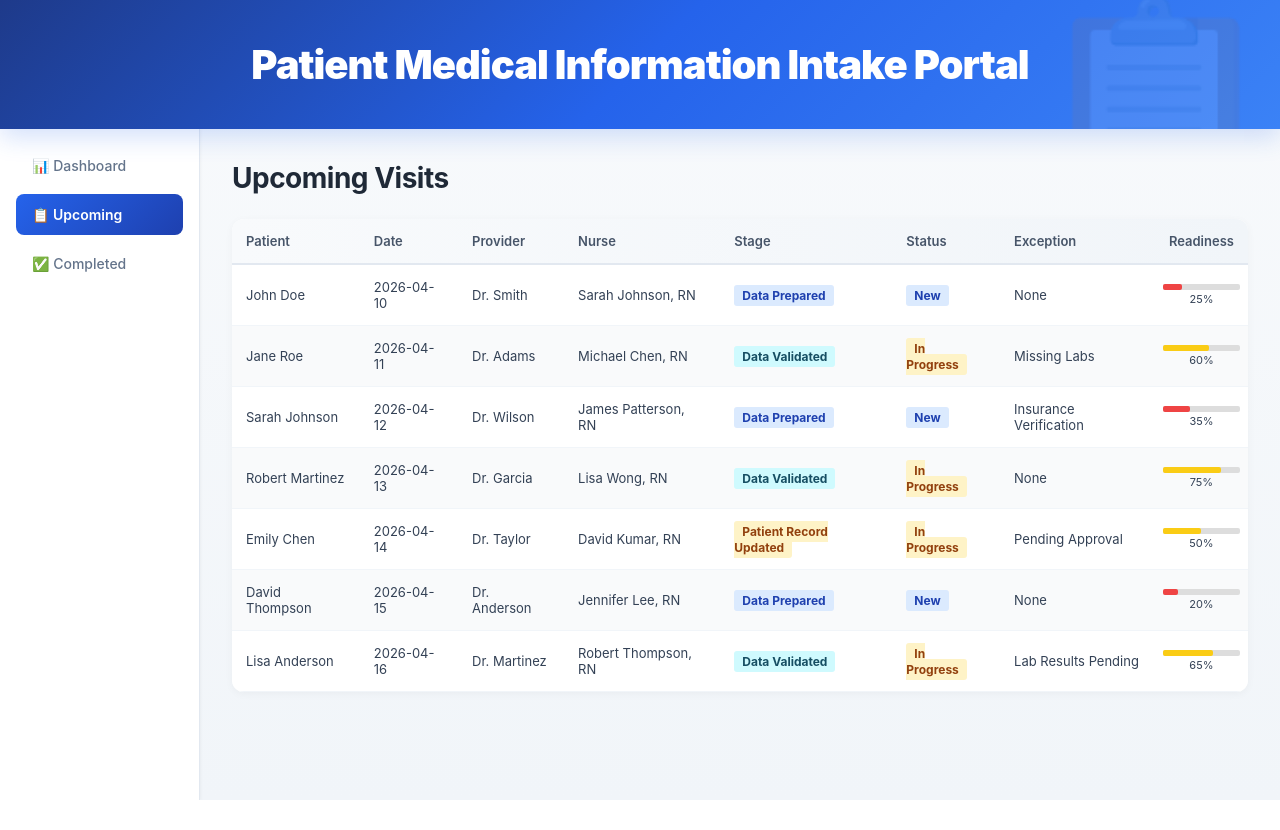
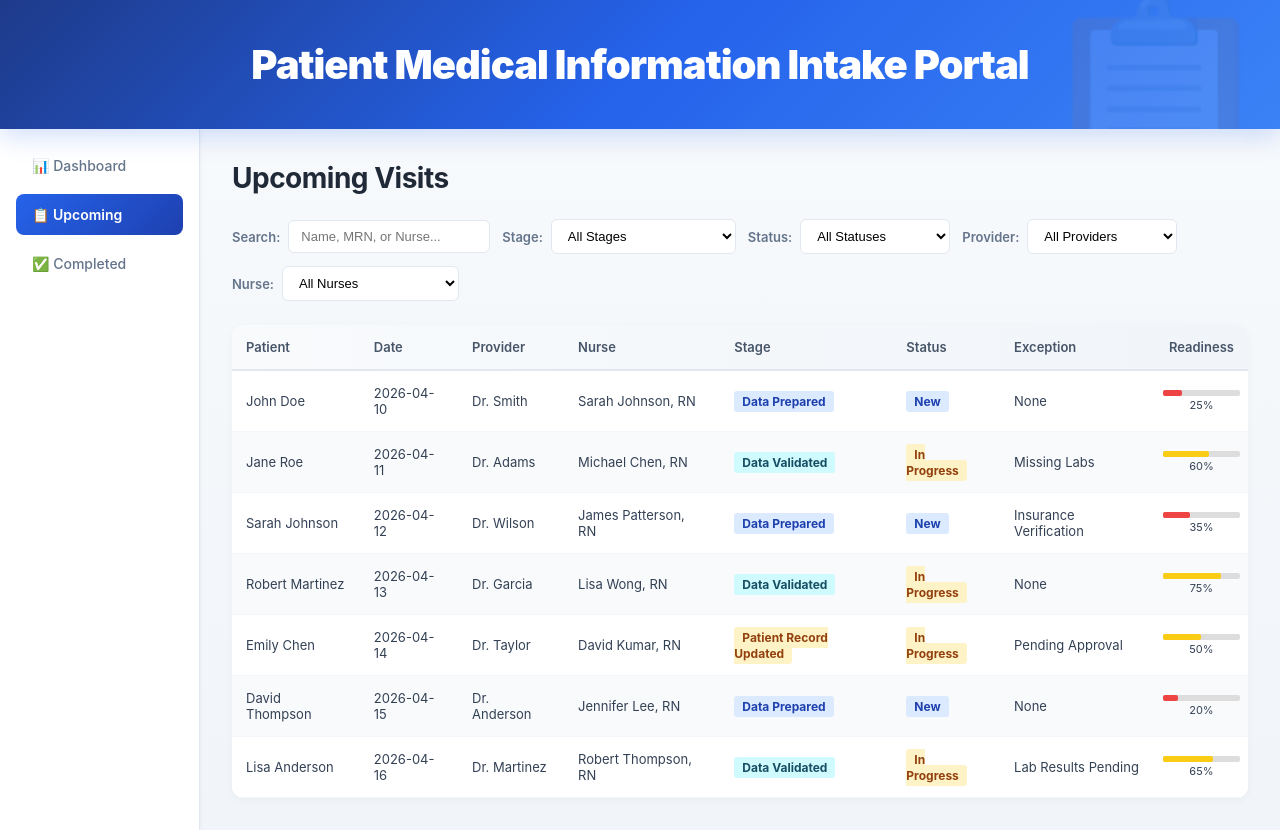
Before and after one commit to rowellbeltran/Intake-Demo-TS, a React (Create React App) app: page / in a window 1280 px wide. Both pictures are taken after a click on the element "📋 Upcoming". Before the commit the page ends 800 px from the top, so only its background shows below. Built offline with nearby package versions, Linux system fonts and the light colour scheme.

Commit message:
Added navigation and filtering

```diff
--- a/src/App.tsx
+++ b/src/App.tsx
@@ -497,6 +497,7 @@ export default function App(): JSX.Element {
   const [view, setView] = useState<"dashboard" | "upcoming" | "completed">("dashboard");
   const [selectedPatient, setSelectedPatient] = useState<Patient | null>(null);
   const [showROI, setShowROI] = useState<boolean>(false);
+  const [nurseFilter, setNurseFilter] = useState<string>("");
 
   const filtered = patients.filter(p =>
     view === "completed" ? p.status === "Completed" : view === "upcoming" ? p.status !== "Completed" : true
@@ -534,6 +535,7 @@ export default function App(): JSX.Element {
                 setView(tabView);
                 setSelectedPatient(null);
                 setShowROI(false);
+                setNurseFilter("");
               }}
               onMouseEnter={(e) => {
                 const el = e.currentTarget as HTMLDivElement;
@@ -561,9 +563,14 @@ export default function App(): JSX.Element {
         <div style={{ flex: 1, padding: 32, maxWidth: "1600px", margin: "0 auto", width: "100%" }}>
           {!selectedPatient ? (
             view === "dashboard" ? (
-              <DashboardPage patients={patients} />
+              <DashboardPage patients={patients} onNavigateToUpcoming={(nurseName) => {
+                setView("upcoming");
+                setSelectedPatient(null);
+                setShowROI(false);
+                setNurseFilter(nurseName || "");
+              }} />
             ) : (
-              <QueuePage patients={filtered} onSelect={setSelectedPatient} />
+              <QueuePage patients={filtered} onSelect={setSelectedPatient} initialNurseFilter={nurseFilter} />
             )
           ) : showROI ? (
             <CreateROIPage
@@ -594,11 +601,37 @@ export default function App(): JSX.Element {
 interface QueuePageProps {
   patients: Patient[];
   onSelect: (patient: Patient) => void;
+  initialNurseFilter?: string;
 }
 
-function QueuePage({ patients, onSelect }: QueuePageProps): JSX.Element {
+function QueuePage({ patients, onSelect, initialNurseFilter = "" }: QueuePageProps): JSX.Element {
+  const [searchTerm, setSearchTerm] = useState<string>("");
+  const [stageFilter, setStageFilter] = useState<string>("");
+  const [statusFilter, setStatusFilter] = useState<string>("");
+  const [providerFilter, setProviderFilter] = useState<string>("");
+  const [nurseFilterLocal, setNurseFilterLocal] = useState<string>(initialNurseFilter);
+
   const isCompleted = patients.length > 0 && patients[0].status === "Completed";
   const header = isCompleted ? "Completed Visits" : "Upcoming Visits";
+
+  // Get unique values for filters
+  const uniqueStages = Array.from(new Set(patients.map(p => p.stage)));
+  const uniqueStatuses = Array.from(new Set(patients.map(p => p.status)));
+  const uniqueProviders = Array.from(new Set(patients.map(p => p.provider)));
+  const uniqueNurses = Array.from(new Set(patients.map(p => p.nurse)));
+
+  // Filter patients based on criteria
+  const filteredPatients = patients.filter(p => {
+    const matchesSearch = p.name.toLowerCase().includes(searchTerm.toLowerCase()) ||
+                         p.mrn.toLowerCase().includes(searchTerm.toLowerCase()) ||
+                         p.nurse.toLowerCase().includes(searchTerm.toLowerCase());
+    const matchesStage = !stageFilter || p.stage === stageFilter;
+    const matchesStatus = !statusFilter || p.status === statusFilter;
+    const matchesProvider = !providerFilter || p.provider === providerFilter;
+    const matchesNurse = !nurseFilterLocal || p.nurse === nurseFilterLocal;
+
+    return matchesSearch && matchesStage && matchesStatus && matchesProvider && matchesNurse;
+  });
 
   const getStatusColor = (status: string): { bg: string; text: string } => {
     switch (status) {
@@ -628,11 +661,111 @@ function QueuePage({ patients, onSelect }: QueuePageProps): JSX.Element {
     }
   };
 
+  const filterStyles = {
+    container: { display: "flex", gap: 12, marginBottom: 24, flexWrap: "wrap" as const, alignItems: "center" },
+    input: { padding: "8px 12px", borderRadius: 6, border: "1px solid #e2e8f0", fontSize: 13, minWidth: 180 },
+    select: { padding: "8px 12px", borderRadius: 6, border: "1px solid #e2e8f0", fontSize: 13, minWidth: 150, background: "#fff" },
+    label: { fontSize: 13, fontWeight: 600, color: "#64748b" }
+  };
+
   return (
     <div>
       <h2 style={{ color: "#1f2937", textAlign: "left", marginBottom: 24, fontSize: 28, fontWeight: 700, letterSpacing: "-0.5px" }}>
         {header}
       </h2>
+
+      {/* Filter Controls */}
+      <div style={filterStyles.container}>
+        <div style={{ display: "flex", alignItems: "center", gap: 8 }}>
+          <label style={filterStyles.label}>Search:</label>
+          <input
+            type="text"
+            placeholder="Name, MRN, or Nurse..."
+            value={searchTerm}
+            onChange={(e) => setSearchTerm(e.target.value)}
+            style={filterStyles.input}
+          />
+        </div>
+
+        <div style={{ display: "flex", alignItems: "center", gap: 8 }}>
+          <label style={filterStyles.label}>Stage:</label>
+          <select value={stageFilter} onChange={(e) => setStageFilter(e.target.value)} style={filterStyles.select}>
+            <option value="">All Stages</option>
+            {uniqueStages.map(stage => (
+              <option key={stage} value={stage}>{stage}</option>
+            ))}
+          </select>
+        </div>
+
+        <div style={{ display: "flex", alignItems: "center", gap: 8 }}>
+          <label style={filterStyles.label}>Status:</label>
+          <select value={statusFilter} onChange={(e) => setStatusFilter(e.target.value)} style={filterStyles.select}>
+            <option value="">All Statuses</option>
+            {uniqueStatuses.map(status => (
+              <option key={status} value={status}>{status}</option>
+            ))}
+          </select>
+        </div>
+
+        <div style={{ display: "flex", alignItems: "center", gap: 8 }}>
+          <label style={filterStyles.label}>Provider:</label>
+          <select value={providerFilter} onChange={(e) => setProviderFilter(e.target.value)} style={filterStyles.select}>
+            <option value="">All Providers</option>
+            {uniqueProviders.map(provider => (
+              <option key={provider} value={provider}>{provider}</option>
+            ))}
+          </select>
+        </div>
+
+        <div style={{ display: "flex", alignItems: "center", gap: 8 }}>
+          <label style={filterStyles.label}>Nurse:</label>
+          <select value={nurseFilterLocal} onChange={(e) => setNurseFilterLocal(e.target.value)} style={filterStyles.select}>
+            <option value="">All Nurses</option>
+            {uniqueNurses.map(nurse => (
+              <option key={nurse} value={nurse}>{nurse}</option>
+            ))}
+          </select>
+        </div>
+
+        {(searchTerm || stageFilter || statusFilter || providerFilter || nurseFilterLocal) && (
+          <div style={{ display: "flex", alignItems: "center", gap: 12, marginLeft: "auto" }}>
+            <div style={{ fontSize: 12, color: "#64748b" }}>
+              Showing {filteredPatients.length} of {patients.length} records
+            </div>
+            <button
+              onClick={() => {
+                setSearchTerm("");
+                setStageFilter("");
+                setStatusFilter("");
+                setProviderFilter("");
+                setNurseFilterLocal("");
+              }}
+              style={{
+                padding: "6px 16px",
+                background: "linear-gradient(135deg, #ef4444 0%, #dc2626 100%)",
+                color: "#fff",
+                border: "none",
+                borderRadius: 6,
+                fontSize: 12,
+                fontWeight: 600,
+                cursor: "pointer",
+                transition: "all 0.2s ease"
+              }}
+              onMouseEnter={(e) => {
+                (e.currentTarget as HTMLButtonElement).style.background = "linear-gradient(135deg, #dc2626 0%, #b91c1c 100%)";
+                (e.currentTarget as HTMLButtonElement).style.transform = "translateY(-2px)";
+              }}
+              onMouseLeave={(e) => {
+                (e.currentTarget as HTMLButtonElement).style.background = "linear-gradient(135deg, #ef4444 0%, #dc2626 100%)";
+                (e.currentTarget as HTMLButtonElement).style.transform = "translateY(0)";
+              }}
+            >
+              ✕ Clear Filters
+            </button>
+          </div>
+        )}
+      </div>
+
       <table style={{ width: "100%", borderCollapse: "collapse", background: "#fff", textAlign: "left", borderRadius: 12, overflow: "hidden", boxShadow: "0 2px 8px rgba(0,0,0,0.04)" }}>
         <thead style={{ background: "linear-gradient(90deg, #f8fafc 0%, #f1f5f9 100%)", borderBottom: "2px solid #e2e8f0" }}>
           <tr>
@@ -642,7 +775,7 @@ function QueuePage({ patients, onSelect }: QueuePageProps): JSX.Element {
           </tr>
         </thead>
         <tbody>
-          {patients.map((p, idx) => (
+          {filteredPatients.map((p, idx) => (
             <tr
               key={p.id}
               onClick={() => onSelect(p)}
@@ -1038,9 +1171,10 @@ function CreateROIPage({ patient, onBack, onSubmit }: CreateROIPageProps): JSX.E
 // ============ DASHBOARD PAGE ============
 interface DashboardPageProps {
   patients: Patient[];
+  onNavigateToUpcoming: (nurseName?: string) => void;
 }
 
-function DashboardPage({ patients }: DashboardPageProps): JSX.Element {
+function DashboardPage({ patients, onNavigateToUpcoming }: DashboardPageProps): JSX.Element {
   const totalUpcoming = patients.filter(p => p.status !== "Completed").length;
   const totalCompleted = patients.filter(p => p.status === "Completed").length;
   const newCount = patients.filter(p => p.status === "New").length;
@@ -1214,7 +1348,7 @@ function DashboardPage({ patients }: DashboardPageProps): JSX.Element {
             </thead>
             <tbody>
               {Object.entries(aprnStats).map(([nurse, stats], idx) => (
-                <tr key={nurse} style={{ background: idx % 2 === 0 ? "#fff" : "#f9fafb", borderBottom: "1px solid #f0f0f0", transition: "background 0.2s" }} onMouseEnter={(e) => (e.currentTarget as HTMLTableRowElement).style.background = "#f0f9ff"} onMouseLeave={(e) => (e.currentTarget as HTMLTableRowElement).style.background = idx % 2 === 0 ? "#fff" : "#f9fafb"}>
+                <tr key={nurse} onClick={() => onNavigateToUpcoming(nurse)} style={{ background: idx % 2 === 0 ? "#fff" : "#f9fafb", borderBottom: "1px solid #f0f0f0", transition: "background 0.2s", cursor: "pointer" }} onMouseEnter={(e) => (e.currentTarget as HTMLTableRowElement).style.background = "#f0f9ff"} onMouseLeave={(e) => (e.currentTarget as HTMLTableRowElement).style.background = idx % 2 === 0 ? "#fff" : "#f9fafb"}>
                   <td style={{ ...td, fontSize: 13, padding: 14, fontWeight: "600", color: "#1f2937" }}>{nurse}</td>
                   <td style={{ ...td, fontSize: 13, textAlign: "center", color: "#dc2626", fontWeight: "bold", padding: 14 }}>
                     <div style={{ background: "#fee2e2", padding: "6px 12px", borderRadius: 6, display: "inline-block", minWidth: "30px", fontSize: 12 }}>{stats.pending}</div>
```
Also changed, not shown: .uipath/app.config.json, .uipath/metadata.json, 7 other files (tests, documents, lock files or other folders).
